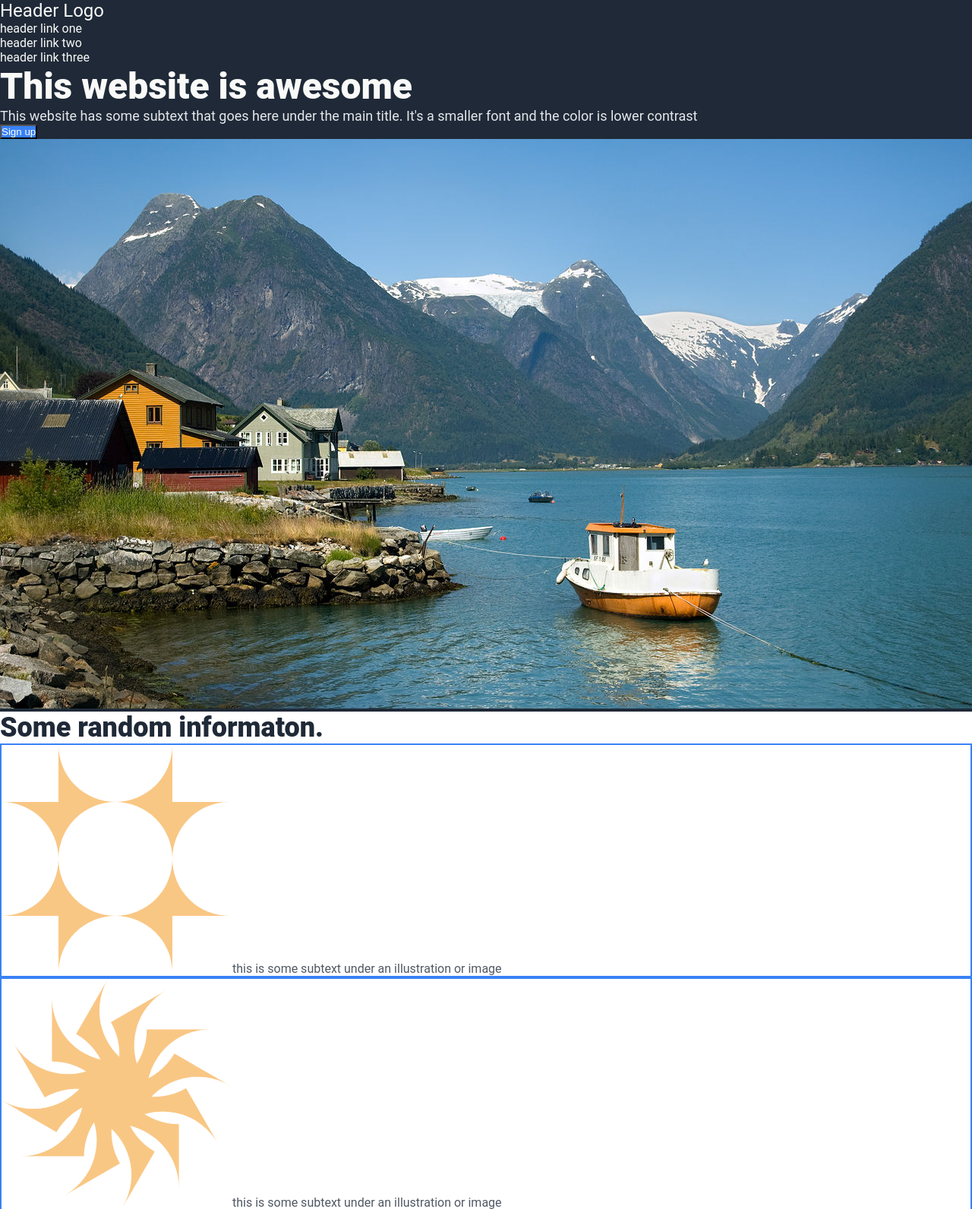
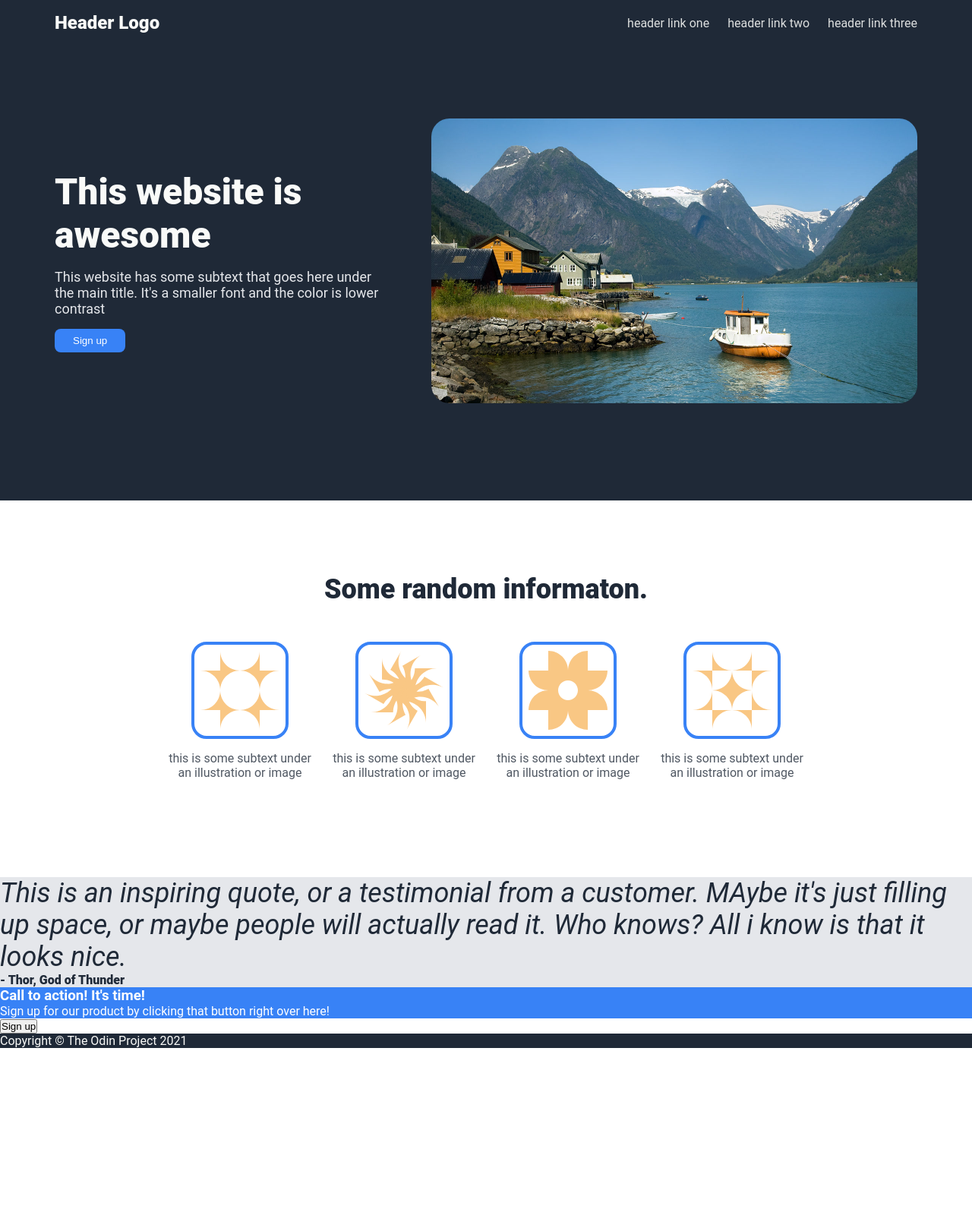
Before and after one commit to robertdebauch/odin-landing, a plain HTML site: page index.html in a window 1280 px wide. Shown: the top 1592 px of the page at 76% size. After the commit the page ends 1380 px from the top, so only its background shows below. Drawn offline with Linux system fonts and the light colour scheme.

Commit message:
feat: add flex to three sections
added flexbox to navigation, hero-section and information section.

```diff
--- a/index.html
+++ b/index.html
@@ -21,16 +21,19 @@
     </header>
 
     <section class="hero">
+        <div class="hero-container">
         <div class="hero-text">
             <h1>This website is awesome</h1>
             <p>This website has some subtext that goes here under the main title. It's a smaller font and the color is
                 lower contrast</p>
             <button>Sign up</button>
         </div>
-        <img src="img/Fjord by Aqwis.jpg">
+        <img src="img/Fjord by Aqwis.jpg" alt="Picture of Fjord by Aqwis via Wikimedia Commons">
+        </div>
     </section>
 
     <section class="information">
+        <div class="information-container">
         <h2>Some random informaton.</h2>
         <div class="cards">
             <div class="card">
@@ -50,22 +53,27 @@
                 this is some subtext under an illustration or image
             </div>
         </div>
+        </div>
     </section>
 
     <section class="quote">
+        <div class="quote-container">
         <div class="quote-text">
             This is an inspiring quote, or a testimonial from a customer. MAybe it's just filling up space, or maybe people will actually read it. Who knows? All i know is that it looks nice.
         </div>
         <div class="author">
             - Thor, God of Thunder
         </div>
+        </div>
     </section>
 
     <section class="cta">
+        <div class="cta-container">
         <div class="cta-content">
             <h3>Call to action! It's time!</h3>
             Sign up for our product by clicking that button right over here!
-            <button class="cta-button">Sign up</button>
+        </div>
+        <button class="cta-button">Sign up</button>
         </div>
     </section>
 
--- a/style.css
+++ b/style.css
@@ -27,15 +27,32 @@ img {
 
 .header .logo {
     font-size: 1.5rem;
+    font-weight: 900;
 }
 
-.header .ul {
+.header ul {
     list-style-type: none;
 }
 
 .header a {
+    font-weight: light;
     text-decoration: none;
-    color: #F9FAF8;
+
+    padding-left: 1.5rem;
+    color: #f9faf8de;
+}
+
+.header nav {
+    display: flex;
+    justify-content: space-between;
+    align-items: center;
+    max-width: 1200px;
+    margin: 0 auto 0 auto;
+    padding: 1rem 2rem 1rem 2rem;
+}
+
+nav ul {
+    display: flex;
 }
 
 /* hero */
@@ -58,27 +75,78 @@ img {
 .hero button {
     color: white;
     background-color: #3882F6;
+    padding: 0.5rem 1.5rem;
+    border: 0;
+    border-radius: 8px;
+}
+
+.hero .hero-container {
+    max-width: 1200px;
+    margin: 0 auto 0 auto;
+    padding: 6rem 2rem 8rem 2rem; /* too much? */
+
+    display: flex;
+    justify-content: space-between;
+    align-items: center;
+    gap: 4rem;
+}
+
+.hero-container .hero-text {
+    display: flex;
+    flex-direction: column;
+    justify-content: flex-start;
+    align-items: flex-start;
+    flex: 1;
+    gap: 1rem;
+}
+
+.hero-container img {
+    max-width: 640px;
+    border-radius: 24px;
 }
 
 /* information */
+
+.information .information-container {
+    max-width: 1200px;
+    margin: 0 auto 0 auto;
+    padding: 6rem 2rem 8rem 2rem; /* too much? */
+    text-align: center;
+}
 
 .information h2 {
     font-size: 36px;
     font-weight: 900;
     color: #1f2937;
+    padding-bottom: 3rem;
 }
 
-.cards > div {
-    border: 2px solid #3882F6;
+.information .cards {
+    display: flex;
+    flex-direction: row;
+    flex-wrap: wrap;
+    justify-content: center;
+    align-items: flex-start;
+    gap: 1rem;
+}
+
+.cards .card {
+    color: #1f2937c7;
+    display: flex;
+    flex-direction: column;
+    justify-content: center;
+    align-items: center;
+    gap: 1rem;
+    flex-basis: 200px;
 }
 
 .cards img {
-    width: 300px; /* temporal */
+    width: 128px; /* temporal */
+    border: 4px solid #3882F6;
+    border-radius: 20px;
+    padding: 0.5rem;
 }
 
-.card {
-    color: #1f2937c7;
-}
 
 /* quote */
 
```
